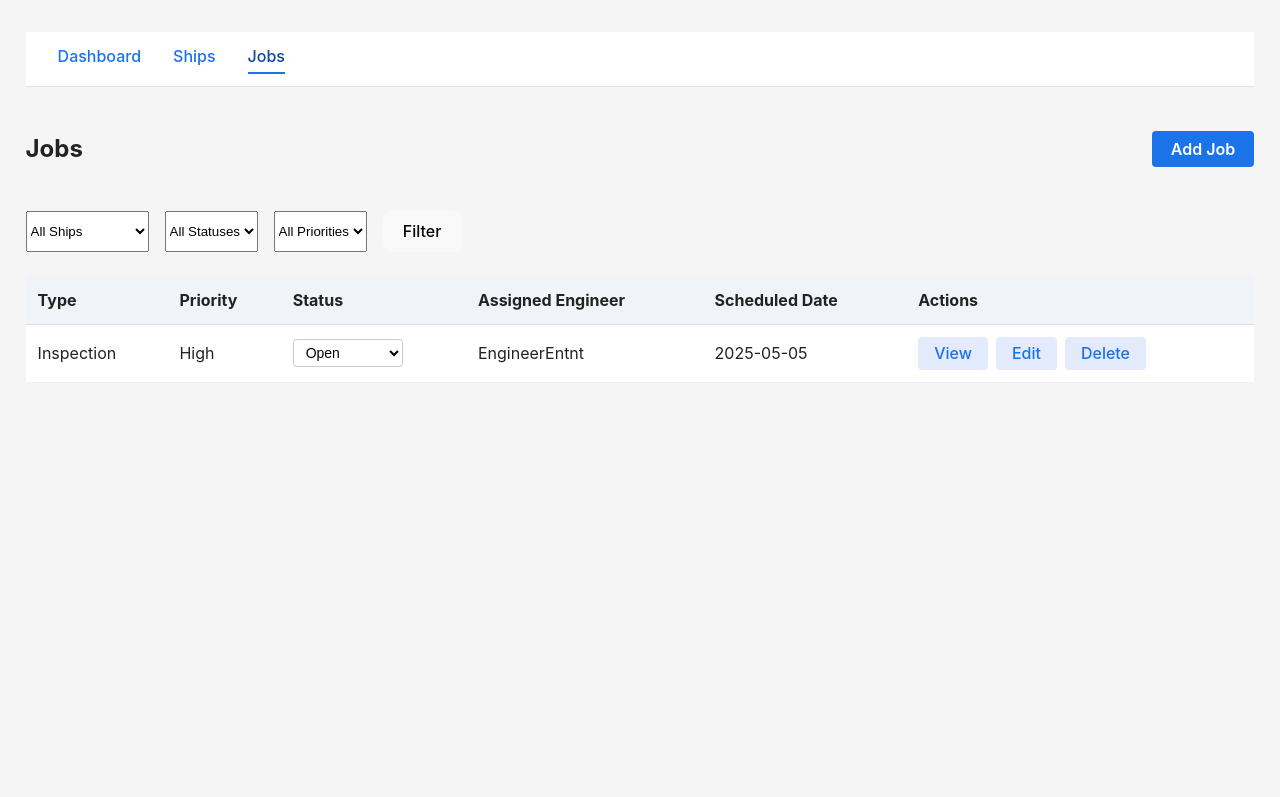
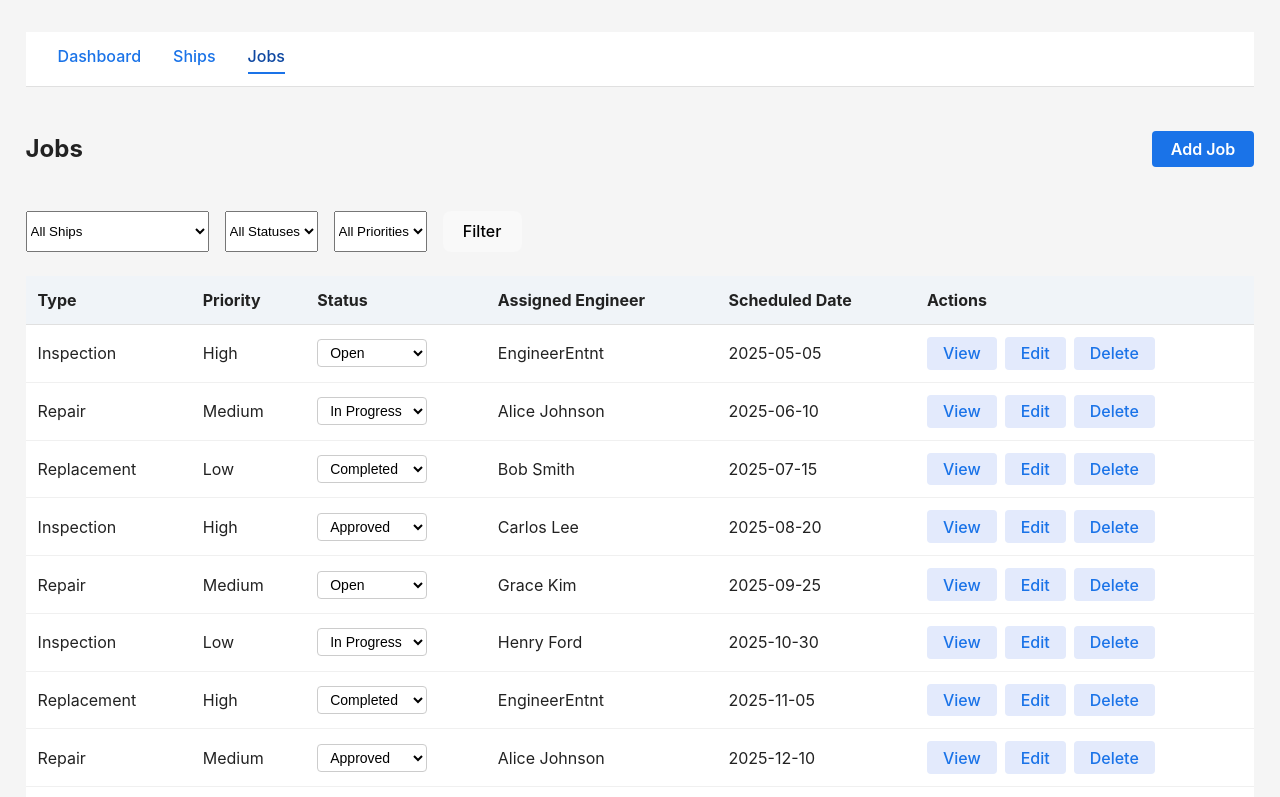
Before and after one commit to venkateshjaiswal21/Ship_Maintainance_Dashboard_ENTNT, a React (Vite) app: page /jobs in a window 1280 px wide. Shown: the top 797 px of the page. Built offline with nearby package versions, Linux system fonts and the light colour scheme; sample sign-in values are in the browser's storage.

Commit message:
Rectified fast refresh error by correcting a small flaw in naming of components inside contexts useJobs to UseJobs, useComponents to useComponents and useShips to UseShips

```diff
--- a/src/components/Ships/ShipDetail.jsx
+++ b/src/components/Ships/ShipDetail.jsx
@@ -1,18 +1,18 @@
 import { useState } from 'react';
-import { useComponents } from '../../contexts/ComponentsContext';
+import { UseComponents } from '../../contexts/ComponentsContext';
+import { UseJobs } from '../../contexts/JobsContext';
 import { useNavigate } from 'react-router-dom';
 import ComponentList from '../ShipComponents/ComponentList';
 import ComponentForm from '../ShipComponents/ComponentForm';
-import { useJobs } from '../../contexts/JobsContext';
 import JobList from '../Jobs/JobList';
 import { MData } from '../../data/MockData';
 import '../../styles/ShipForm.css';
 
 const ShipDetail = ({ ship, isAdmin }) => {
-  const { components, addComponent, editComponent, deleteComponent } = useComponents();
+  const { components, addComponent, editComponent, deleteComponent } = UseComponents();
   const shipComponents = components.filter((c) => c.shipId === ship.id);
 
-  const { jobs } = useJobs();
+  const { jobs } = UseJobs();
   const engineers = MData.users.filter(u => u.role.toLowerCase() === 'engineer');
   const shipJobs = jobs.filter(job => job.shipId === ship.id);
 
--- a/src/contexts/ComponentsContext.jsx
+++ b/src/contexts/ComponentsContext.jsx
@@ -35,10 +35,10 @@ export const ComponentsProvider = ({ children }) => {
   );
 };
 
-export const useComponents = () => {
+export const UseComponents = () => {
   const context = useContext(ComponentsContext);
   if (!context) {
-    throw new Error('useComponents must be used within a ComponentsProvider');
+    throw new Error('UseComponents must be used within a ComponentsProvider');
   }
   return context;
 };
--- a/src/contexts/JobsContext.jsx
+++ b/src/contexts/JobsContext.jsx
@@ -71,10 +71,10 @@ export const JobsProvider = ({ children }) => {
   );
 };
 
-export const useJobs = () => {
+export const UseJobs = () => {
   const context = useContext(JobsContext);
   if (!context) {
-    throw new Error('useJobs must be used within a JobsProvider');
+    throw new Error('UseJobs must be used within a JobsProvider');
   }
   return context;
 };
--- a/src/contexts/ShipsContext.jsx
+++ b/src/contexts/ShipsContext.jsx
@@ -35,10 +35,10 @@ export const ShipsProvider = ({ children }) => {
   );
 };
 
-export const useShips = () => {
+export const UseShips = () => {
   const context = useContext(ShipsContext);
   if (!context) {
-    throw new Error('useShips must be used within a ShipsProvider');
+    throw new Error('UseShips must be used within a ShipsProvider');
   }
   return context;
 };
--- a/src/data/MockData.js
+++ b/src/data/MockData.js
@@ -20,6 +20,69 @@ export const MData = {
       email: "engineer@entnt.in",
       password: "engine123",
       name: "EngineerEntnt"
+    },
+    {
+      id: "4",
+      role: "Engineer",
+      email: "eng2@entnt.in",
+      password: "engine234",
+      name: "Alice Johnson"
+    },
+    {
+      id: "5",
+      role: "Engineer",
+      email: "eng3@entnt.in",
+      password: "engine345",
+      name: "Bob Smith"
+    },
+    {
+      id: "6",
+      role: "Engineer",
+      email: "eng4@entnt.in",
+      password: "engine456",
+      name: "Carlos Lee"
+    },
+    {
+      id: "7",
+      role: "Inspector",
+      email: "insp2@entnt.in",
+      password: "inspect234",
+      name: "Diana Patel"
+    },
+    {
+      id: "8",
+      role: "Inspector",
+      email: "insp3@entnt.in",
+      password: "inspect345",
+      name: "Ethan Brown"
+    },
+    {
+      id: "9",
+      role: "Admin",
+      email: "admin2@entnt.in",
+      password: "admin234",
+      name: "Fiona Green"
+    },
+    {
+      id: "10",
+      role: "Engineer",
+      email: "eng5@entnt.in",
+      password: "engine567",
+      name: "Grace Kim"
+    },
+    {
+      id: "11",
+      role: "Engineer",
+      email: "eng6@entnt.in",
+      password: "engine678",
+      name: "Henry Ford"
+    },
+    {
+      id: "12",
+      role: "Inspector",
+      email: "insp4@entnt.in",
+      password: "inspect456",
+      name: "Ivy Chen"
     }
   ],
   ships: [
@@ -36,6 +99,76 @@ export const MData = {
       imo: "9164263",
       flag: "USA",
       status: "Under Maintenance"
+    },
+    {
+      id: "s3",
+      name: "Queen Mary 2",
+      imo: "9241061",
+      flag: "UK",
+      status: "Active"
+    },
+    {
+      id: "s4",
+      name: "Symphony of the Seas",
+      imo: "9744001",
+      flag: "Bahamas",
+      status: "Active"
+    },
+    {
+      id: "s5",
+      name: "MSC Oscar",
+      imo: "9703291",
+      flag: "Liberia",
+      status: "Decommissioned"
+    },
+    {
+      id: "s6",
+      name: "HMM Algeciras",
+      imo: "9863297",
+      flag: "Panama",
+      status: "Active"
+    },
+    {
+      id: "s7",
+      name: "CMA CGM Jacques Saade",
+      imo: "9839179",
+      flag: "France",
+      status: "Active"
+    },
+    {
+      id: "s8",
+      name: "OOCL Hong Kong",
+      imo: "9776171",
+      flag: "Hong Kong",
+      status: "Under Maintenance"
+    },
+    {
+      id: "s9",
+      name: "AIDAnova",
+      imo: "9781865",
+      flag: "Italy",
+      status: "Active"
+    },
+    {
+      id: "s10",
+      name: "Costa Smeralda",
+      imo: "9781889",
+      flag: "Italy",
+      status: "Active"
+    },
+    {
+      id: "s11",
+      name: "Norwegian Bliss",
+      imo: "9751509",
+      flag: "Bahamas",
+      status: "Active"
+    },
+    {
+      id: "s12",
+      name: "MSC Meraviglia",
+      imo: "9760512",
+      flag: "Malta",
+      status: "Decommissioned"
     }
   ],
   components: [
@@ -54,6 +187,86 @@ export const MData = {
       serialNumber: "RAD-5678",
       installDate: "2021-07-18",
       lastMaintenanceDate: "2023-12-01"
+    },
+    {
+      id: "c3",
+      shipId: "s3",
+      name: "Propeller",
+      serialNumber: "PR-1111",
+      installDate: "2019-05-22",
+      lastMaintenanceDate: "2024-01-15"
+    },
+    {
+      id: "c4",
+      shipId: "s4",
+      name: "Navigation System",
+      serialNumber: "NAV-2222",
+      installDate: "2022-03-10",
+      lastMaintenanceDate: "2024-04-10"
+    },
+    {
+      id: "c5",
+      shipId: "s5",
+      name: "Anchor",
+      serialNumber: "AN-3333",
+      installDate: "2018-11-30",
+      lastMaintenanceDate: "2023-10-20"
+    },
+    {
+      id: "c6",
+      shipId: "s6",
+      name: "Lifeboat",
+      serialNumber: "LB-4444",
+      installDate: "2021-08-15",
+      lastMaintenanceDate: "2024-02-28"
+    },
+    {
+      id: "c7",
+      shipId: "s7",
+      name: "Fire Suppression",
+      serialNumber: "FS-5555",
+      installDate: "2020-12-01",
+      lastMaintenanceDate: "2024-03-01"
+    },
+    {
+      id: "c8",
+      shipId: "s8",
+      name: "Communication",
+      serialNumber: "COM-6666",
+      installDate: "2022-06-20",
+      lastMaintenanceDate: "2024-05-01"
+    },
+    {
+      id: "c9",
+      shipId: "s9",
+      name: "Ballast System",
+      serialNumber: "BS-7777",
+      installDate: "2019-09-09",
+      lastMaintenanceDate: "2023-11-11"
+    },
+    {
+      id: "c10",
+      shipId: "s10",
+      name: "Steering Gear",
+      serialNumber: "SG-8888",
+      installDate: "2020-02-02",
+      lastMaintenanceDate: "2024-03-03"
+    },
+    {
+      id: "c11",
+      shipId: "s11",
+      name: "Generator",
+      serialNumber: "GEN-9999",
+      installDate: "2021-04-04",
+      lastMaintenanceDate: "2024-04-04"
+    },
+    {
+      id: "c12",
+      shipId: "s12",
+      name: "Fuel Pump",
+      serialNumber: "FP-1010",
+      installDate: "2017-07-07",
+      lastMaintenanceDate: "2023-07-07"
     }
   ],
   jobs: [
@@ -66,6 +279,116 @@ export const MData = {
       status: "Open",
       assignedEngineerId: "3",
       scheduledDate: "2025-05-05"
+    },
+    {
+      id: "j2",
+      componentId: "c2",
+      shipId: "s2",
+      type: "Repair",
+      priority: "Medium",
+      status: "In Progress",
+      assignedEngineerId: "4",
+      scheduledDate: "2025-06-10"
+    },
+    {
+      id: "j3",
+      componentId: "c3",
+      shipId: "s3",
+      type: "Replacement",
+      priority: "Low",
+      status: "Completed",
+      assignedEngineerId: "5",
+      scheduledDate: "2025-07-15"
+    },
+    {
+      id: "j4",
+      componentId: "c4",
+      shipId: "s4",
+      type: "Inspection",
+      priority: "High",
+      status: "Approved",
+      assignedEngineerId: "6",
+      scheduledDate: "2025-08-20"
+    },
+    {
+      id: "j5",
+      componentId: "c5",
+      shipId: "s5",
+      type: "Repair",
+      priority: "Medium",
+      status: "Open",
+      assignedEngineerId: "10",
+      scheduledDate: "2025-09-25"
+    },
+    {
+      id: "j6",
+      componentId: "c6",
+      shipId: "s6",
+      type: "Inspection",
+      priority: "Low",
+      status: "In Progress",
+      assignedEngineerId: "11",
+      scheduledDate: "2025-10-30"
+    },
+    {
+      id: "j7",
+      componentId: "c7",
+      shipId: "s7",
+      type: "Replacement",
+      priority: "High",
+      status: "Completed",
+      assignedEngineerId: "3",
+      scheduledDate: "2025-11-05"
+    },
+    {
+      id: "j8",
+      componentId: "c8",
+      shipId: "s8",
+      type: "Repair",
+      priority: "Medium",
+      status: "Approved",
+      assignedEngineerId: "4",
+      scheduledDate: "2025-12-10"
+    },
+    {
+      id: "j9",
+      componentId: "c9",
+      shipId: "s9",
+      type: "Inspection",
+      priority: "Low",
+      status: "Open",
+      assignedEngineerId: "5",
+      scheduledDate: "2026-01-15"
+    },
+    {
+      id: "j10",
+      componentId: "c10",
+      shipId: "s10",
+      type: "Repair",
+      priority: "High",
+      status: "In Progress",
+      assignedEngineerId: "6",
+      scheduledDate: "2026-02-20"
+    },
+    {
+      id: "j11",
+      componentId: "c11",
+      shipId: "s11",
+      type: "Replacement",
+      priority: "Medium",
+      status: "Completed",
+      assignedEngineerId: "10",
+      scheduledDate: "2026-03-25"
+    },
+    {
+      id: "j12",
+      componentId: "c12",
+      shipId: "s12",
+      type: "Inspection",
+      priority: "Low",
+      status: "Approved",
+      assignedEngineerId: "11",
+      scheduledDate: "2026-04-30"
     }
   ]
 };
--- a/src/pages/ComponentDetailPage.jsx
+++ b/src/pages/ComponentDetailPage.jsx
@@ -1,11 +1,11 @@
 import { useParams, useNavigate } from 'react-router-dom';
-import { useComponents } from '../contexts/ComponentsContext';
+import { UseComponents } from '../contexts/ComponentsContext';
 import ComponentDetail from '../components/ShipComponents/ComponentDetail';
 
 const ComponentDetailPage = () => {
   const { id } = useParams();
   const navigate = useNavigate();
-  const { components } = useComponents();
+  const { components } = UseComponents();
   const component = components.find(c => String(c.id) === String(id));
 
   if (!component) {
--- a/src/pages/JobsPage.jsx
+++ b/src/pages/JobsPage.jsx
@@ -1,7 +1,7 @@
 import { useState, useEffect } from 'react';
 import { UseAuth } from '../contexts/AuthContext';
-import { useJobs } from '../contexts/JobsContext';
-import { useShips } from '../contexts/ShipsContext';
+import { UseJobs } from '../contexts/JobsContext';
+import { UseShips } from '../contexts/ShipsContext';
 import { MData } from '../data/MockData';
 import JobList from '../components/Jobs/JobList';
 import JobForm from '../components/Jobs/JobForm';
@@ -10,8 +10,8 @@ import DashboardNav from '../components/Dashboard/DashboardNav';
 
 const JobsPage = () => {
   const { user } = UseAuth();
-  const { jobs, addJob, editJob, deleteJob, filterJobs, updateJobStatus, approveJob, unapproveJob } = useJobs();
-  const { ships } = useShips();
+  const { jobs, addJob, editJob, deleteJob, filterJobs, updateJobStatus, approveJob, unapproveJob } = UseJobs();
+  const { ships } = UseShips();
   const isAdmin = user.role.toLowerCase() === 'admin';
   const isEngineer = user.role.toLowerCase() === 'engineer';
   const isInspector = user.role.toLowerCase() === 'inspector';
--- a/src/pages/ShipDetailPage.jsx
+++ b/src/pages/ShipDetailPage.jsx
@@ -1,5 +1,5 @@
 import { useParams, useNavigate } from 'react-router-dom';
-import { useShips } from '../contexts/ShipsContext';
+import { UseShips } from '../contexts/ShipsContext';
 import { UseAuth } from '../contexts/AuthContext';
 import '../styles/ShipDetailPage.css';
 import ShipDetail from '../components/Ships/ShipDetail';
@@ -7,7 +7,7 @@ import ShipDetail from '../components/Ships/ShipDetail';
 const ShipDetailPage = () => {
   const { id } = useParams();
   const navigate = useNavigate();
-  const { ships } = useShips();
+  const { ships } = UseShips();
   const { user } = UseAuth();
   const isAdmin = user.role === 'Admin';
   const ship = ships.find((s) => s.id === id);
--- a/src/pages/ShipsPage.jsx
+++ b/src/pages/ShipsPage.jsx
@@ -1,7 +1,7 @@
 import { useState } from 'react';
 import { useNavigate } from 'react-router-dom';
 import { UseAuth } from '../contexts/AuthContext';
-import { useShips } from '../contexts/ShipsContext';
+import { UseShips } from '../contexts/ShipsContext';
 import '../styles/ShipsPage.css';
 import ShipList from '../components/Ships/ShipList';
 import ShipForm from '../components/Ships/ShipForm';
@@ -9,7 +9,7 @@ import DashboardNav from '../components/Dashboard/DashboardNav';
 
 const ShipsPage = () => {
   const { user } = UseAuth();
-  const { ships, addShip, editShip, deleteShip } = useShips();
+  const { ships, addShip, editShip, deleteShip } = UseShips();
   const isAdmin = user.role.toLowerCase() === 'admin';
   const navigate = useNavigate();
 
```
